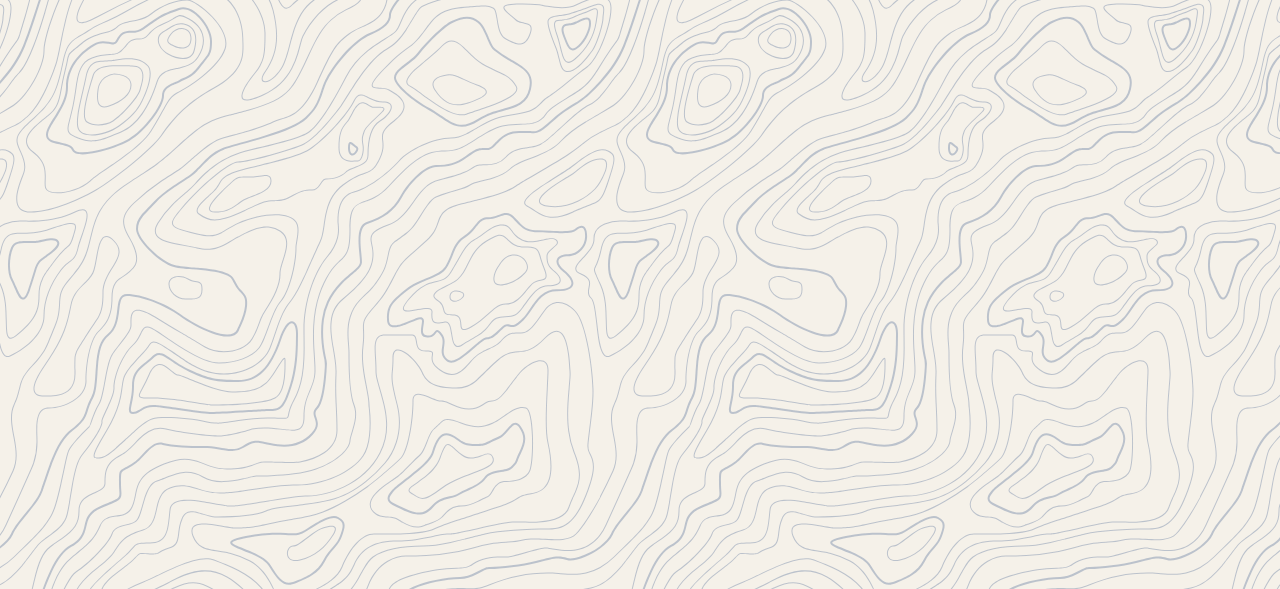
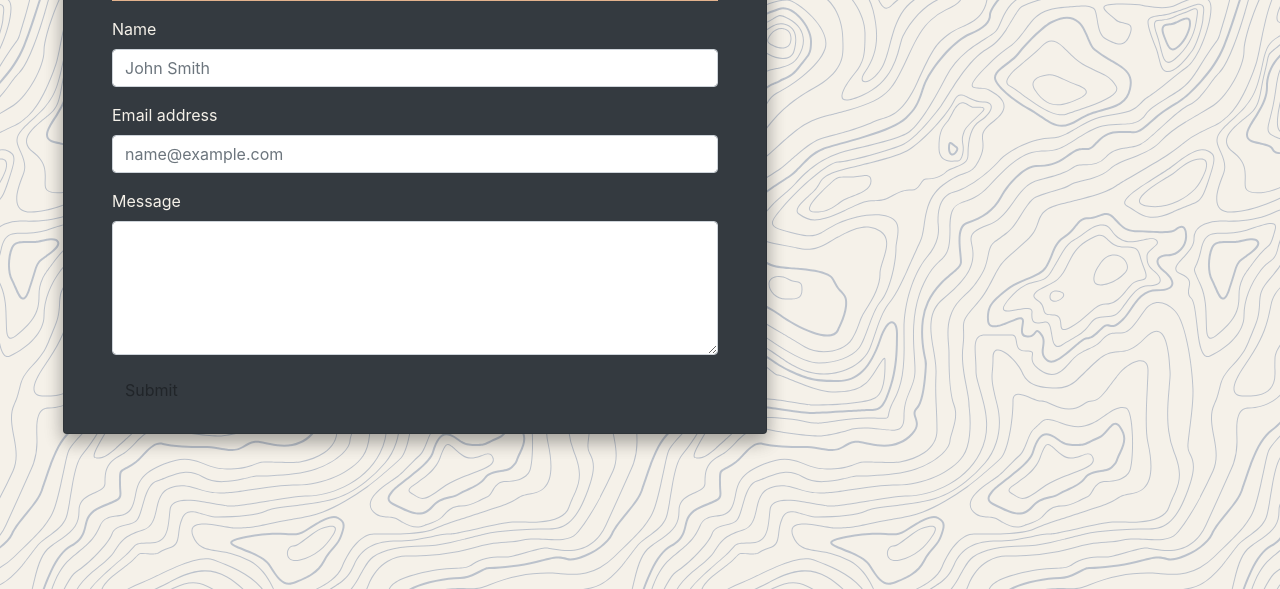
Before and after one commit to derek-watson14/ResponsivePortfolio, a plain HTML site: page contact.html in a window 1280 px wide. Shown: the part 211-800 px from the top of the page. Drawn offline with nearby package versions, Linux system fonts and the light colour scheme.

Commit message:
added some semantic tags, populated content page

```diff
--- a/contact.html
+++ b/contact.html
@@ -46,6 +46,41 @@
         </ul>
       </div>
     </nav>
+    <div class="container-fluid">
+      <div class="card bg-dark ml-5 my-5 py-4 px-5 card-custom">
+        <h1 class="text-peachy mb-0">Contact</h1>
+        <hr class="bg-peachy" />
+        <form class="text-paper">
+          <div class="form-group">
+            <label for="exampleFormControlInput1">Name</label>
+            <input
+              type="email"
+              class="form-control"
+              id="exampleFormControlInput1"
+              placeholder="John Smith"
+            />
+          </div>
+          <div class="form-group">
+            <label for="exampleFormControlInput1">Email address</label>
+            <input
+              type="email"
+              class="form-control"
+              id="exampleFormControlInput1"
+              placeholder="name@example.com"
+            />
+          </div>
+          <div class="form-group">
+            <label for="exampleFormControlTextarea1">Message</label>
+            <textarea
+              class="form-control"
+              id="exampleFormControlTextarea1"
+              rows="5"
+            ></textarea>
+          </div>
+          <button type="submit" class="btn btn-peachy">Submit</button>
+        </form>
+      </div>
+    </div>
     <script
       src="https://code.jquery.com/jquery-3.5.1.slim.min.js"
       integrity="sha384-DfXdz2htPH0lsSSs5nCTpuj/zy4C+OGpamoFVy38MVBnE+IbbVYUew+OrCXaRkfj"
```
Also changed, not shown: index.html (+1 -1 lines), portfolio.html (+1 -1 lines).
